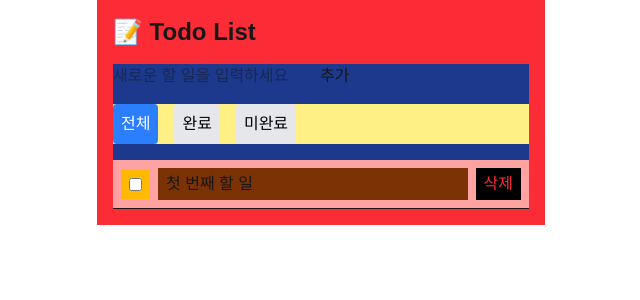
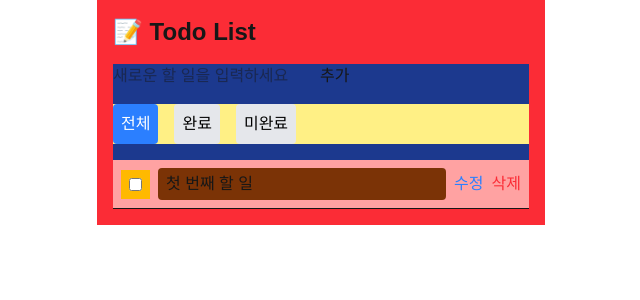
Before and after one commit to Koi-0/next-todo, a Next.js app: page / in a window 1280 px wide. Shown: the top 300 px of the page, without its empty margins (319-959 px from the left). Built offline with nearby package versions, Linux system fonts and the light colour scheme; data requests are answered from the project's data file.

Commit message:
Feat : TodoItem 및 TodoList 컴포넌트에 업데이트 기능 추가

```diff
--- a/src/app/components/TodoContainer.tsx
+++ b/src/app/components/TodoContainer.tsx
@@ -28,6 +28,10 @@ const TodoContainer = () => {
     const todo = todos.find((t) => t.id === id);
     if (!todo) return;
     const updatedTodo = { ...todo, completed: !todo.completed };
+    updateTodoMutation.mutate(updatedTodo);
+  };
+
+  const handleUpdateTodo = (updatedTodo: Todo) => {
     updateTodoMutation.mutate(updatedTodo);
   };
 
@@ -64,6 +68,7 @@ const TodoContainer = () => {
         todos={filteredTodos}
         onToggle={handleToggleComplete}
         onDelete={handleDeleteTodo}
+        onUpdate={handleUpdateTodo}
       />
     </section>
   );
--- a/src/app/components/TodoItem.tsx
+++ b/src/app/components/TodoItem.tsx
@@ -1,8 +1,34 @@
 "use client";
 
 import { TodoItemProps } from "@/types/todo.type";
+import { useState } from "react";
 
-const TodoItem = ({ todo, onToggle, onDelete }: TodoItemProps) => {
+const TodoItem = ({ todo, onToggle, onDelete, onUpdate }: TodoItemProps) => {
+  const [isEditing, setIsEditing] = useState(false);
+  const [editedTitle, setEditedTitle] = useState(todo.title);
+
+  const handleEdit = () => setIsEditing(true);
+
+  const handleCancel = () => {
+    setIsEditing(false);
+    setEditedTitle(todo.title);
+  };
+
+  const handleUpdate = () => {
+    if (editedTitle.trim() === "") return;
+    onUpdate({ ...todo, title: editedTitle });
+    setIsEditing(false);
+  };
+
+  const handleKeyDown = (e: React.KeyboardEvent<HTMLInputElement>) => {
+    if (e.key === "Enter") {
+      handleUpdate();
+    }
+    if (e.key === "Escape") {
+      handleCancel();
+    }
+  };
+
   return (
     <li className="flex items-center justify-between gap-2 border-b bg-red-300 p-2">
       <label className="flex items-center gap-2 bg-amber-400 p-2">
@@ -12,17 +38,57 @@ const TodoItem = ({ todo, onToggle, onDelete }: TodoItemProps) => {
           onChange={() => onToggle(todo.id)}
         />
       </label>
+      {isEditing ? (
+        <>
+          <div className="flex flex-1 items-center gap-2">
+            <input
+              className="flex-1 rounded bg-lime-400 px-2 py-1"
+              type="text"
+              value={editedTitle}
+              onChange={(e) => setEditedTitle(e.target.value)}
+              onKeyDown={handleKeyDown}
+            />
+          </div>
+          <div className="flex gap-2">
+            <button
+              onClick={handleUpdate}
+              className="text-green-600 hover:text-green-800"
+            >
+              완료
+            </button>
+            <button
+              onClick={handleCancel}
+              className="text-gray-400 hover:text-gray-600"
+            >
+              취소
+            </button>
+          </div>
+        </>
+      ) : (
+        <>
           <p
-        className={`flex-1 bg-amber-900 px-2 py-1 ${todo.completed ? "text-gray-500 line-through" : ""}`}
+            className={`flex-1 rounded bg-amber-900 px-2 py-1 ${
+              todo.completed ? "text-gray-500 line-through" : ""
+            }`}
           >
             {todo.title}
           </p>
+          <div className="flex gap-2">
+            <button
+              onClick={handleEdit}
+              className="text-blue-500 hover:text-blue-700"
+            >
+              수정
+            </button>
             <button
               onClick={() => onDelete(todo.id)}
-        className="bg-black px-2 py-1 text-red-500 hover:text-red-700"
+              className="text-red-500 hover:text-red-700"
             >
               삭제
             </button>
+          </div>
+        </>
+      )}
     </li>
   );
 };
--- a/src/app/components/TodoList.tsx
+++ b/src/app/components/TodoList.tsx
@@ -1,7 +1,7 @@
 import { TodoListProps } from "@/types/todo.type";
 import TodoItem from "./TodoItem";
 
-const TodoList = ({ todos, onToggle, onDelete }: TodoListProps) => {
+const TodoList = ({ todos, onToggle, onDelete, onUpdate }: TodoListProps) => {
   if (todos.length === 0) {
     return (
       <div className="bg-sky-400 py-10 text-center text-gray-500">
@@ -18,6 +18,7 @@ const TodoList = ({ todos, onToggle, onDelete }: TodoListProps) => {
           todo={todo}
           onToggle={onToggle}
           onDelete={onDelete}
+          onUpdate={onUpdate}
         />
       ))}
     </ul>
--- a/src/types/todo.type.ts
+++ b/src/types/todo.type.ts
@@ -15,6 +15,7 @@ export interface TodoListProps {
   todos: Todo[];
   onToggle: (id: string) => void;
   onDelete: (id: string) => void;
+  onUpdate: (updatedTodo: Todo) => void;
 }
 
 /** 할 일 아이템에서 사용하는 props */
@@ -22,4 +23,5 @@ export interface TodoItemProps {
   todo: Todo;
   onToggle: (id: string) => void;
   onDelete: (id: string) => void;
+  onUpdate: (updatedTodo: Todo) => void;
 }
```
Lines whose indentation alone changed are shown as unchanged.
